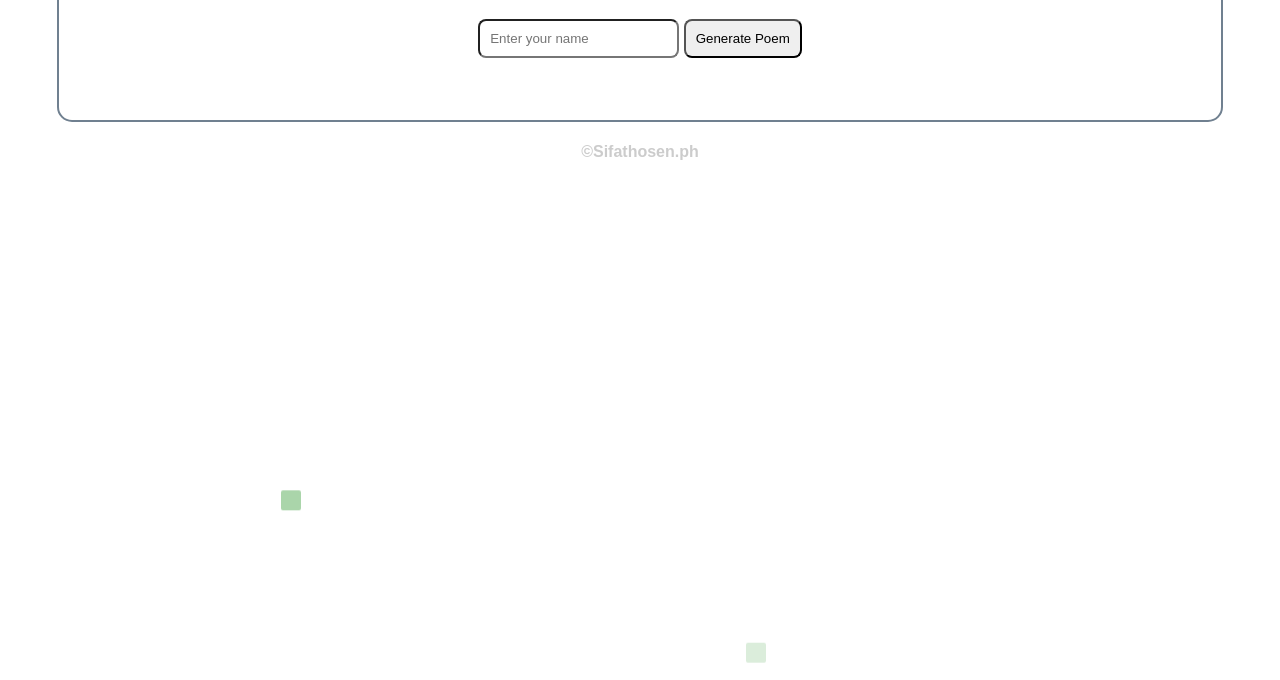
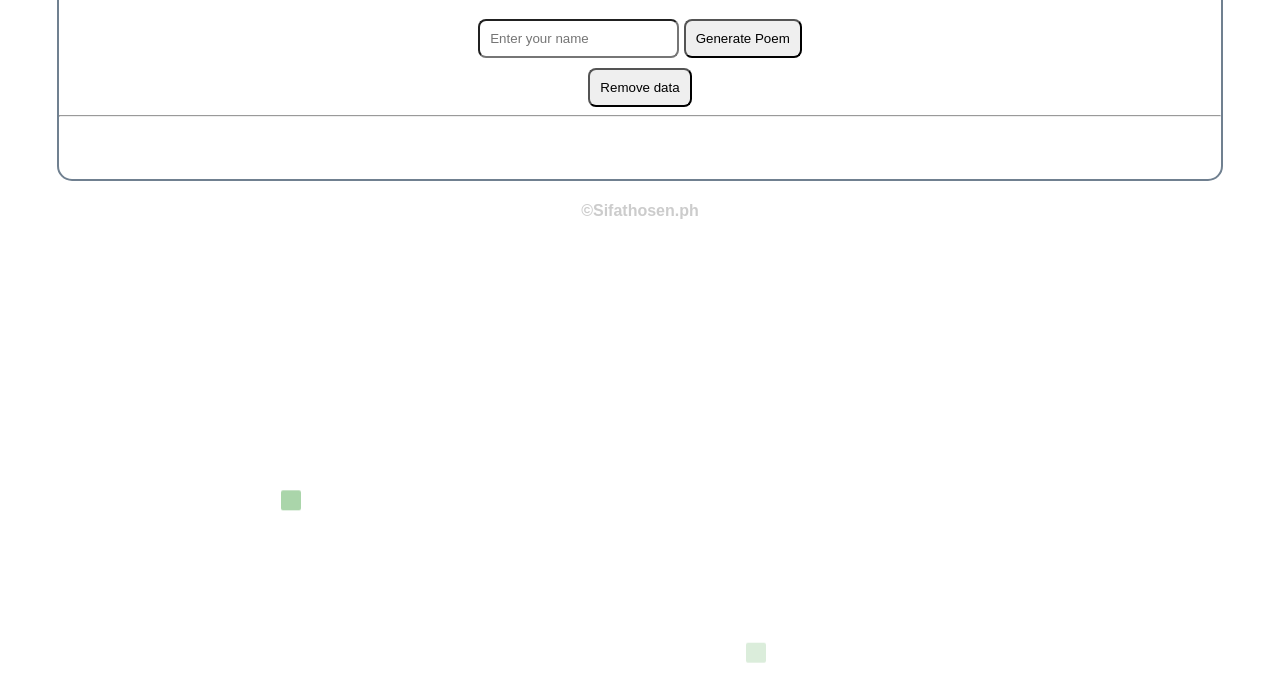
Before and after one commit to Sifathossensuvo/array, a plain HTML site: page index.html in a window 1280 px wide. Shown: the part 120-800 px from the top of the page. Drawn offline with Linux system fonts and the light colour scheme.

Commit message:
added the file name and remove data button

```diff
--- a/hello.html
+++ b/index.html
@@ -23,7 +23,7 @@
             opacity: 0; /* Start invisible */
             transition: opacity 1s ease; /* Fade in effect */
         }
-        #name, #hello{
+        #name, #hello, .Remove{
             padding: 10px;
             border-radius: 8px;
 
@@ -113,6 +113,12 @@
         .copy{
             color: #ccc;
         }
+        .Remove{
+margin-top: 10px;
+cursor: pointer;
+        }
+
+
     </style>
 </head>
 <body>
@@ -126,9 +132,13 @@
         <div class="leaf" style="left: 80%; animation-duration: 4.5s; animation-delay: 0.5s;"></div>
     </div>
 
+  <div class="input">
     <input type="text" id="name" placeholder="Enter your name" />
     <button id="hello" onclick="generatePoem()">Generate Poem</button>
-
+    <br>
+    <a href="hello.html"><button class="Remove">Remove data</button></a>
+  </div>
+<hr>
     <div id="poem"></div>
    </div>
    <h4 class="copy">&copy;Sifathosen.ph</h4>
```
